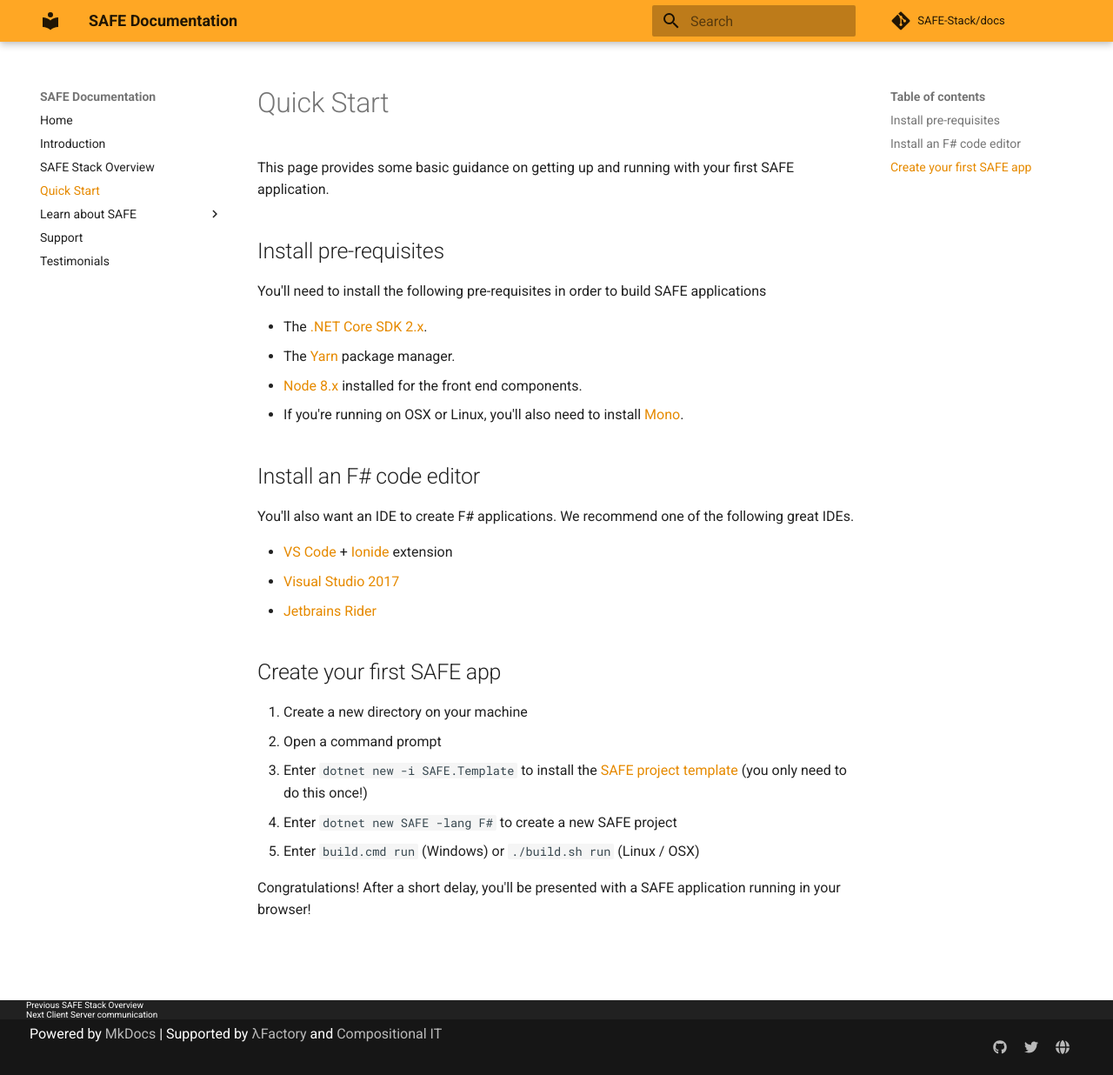
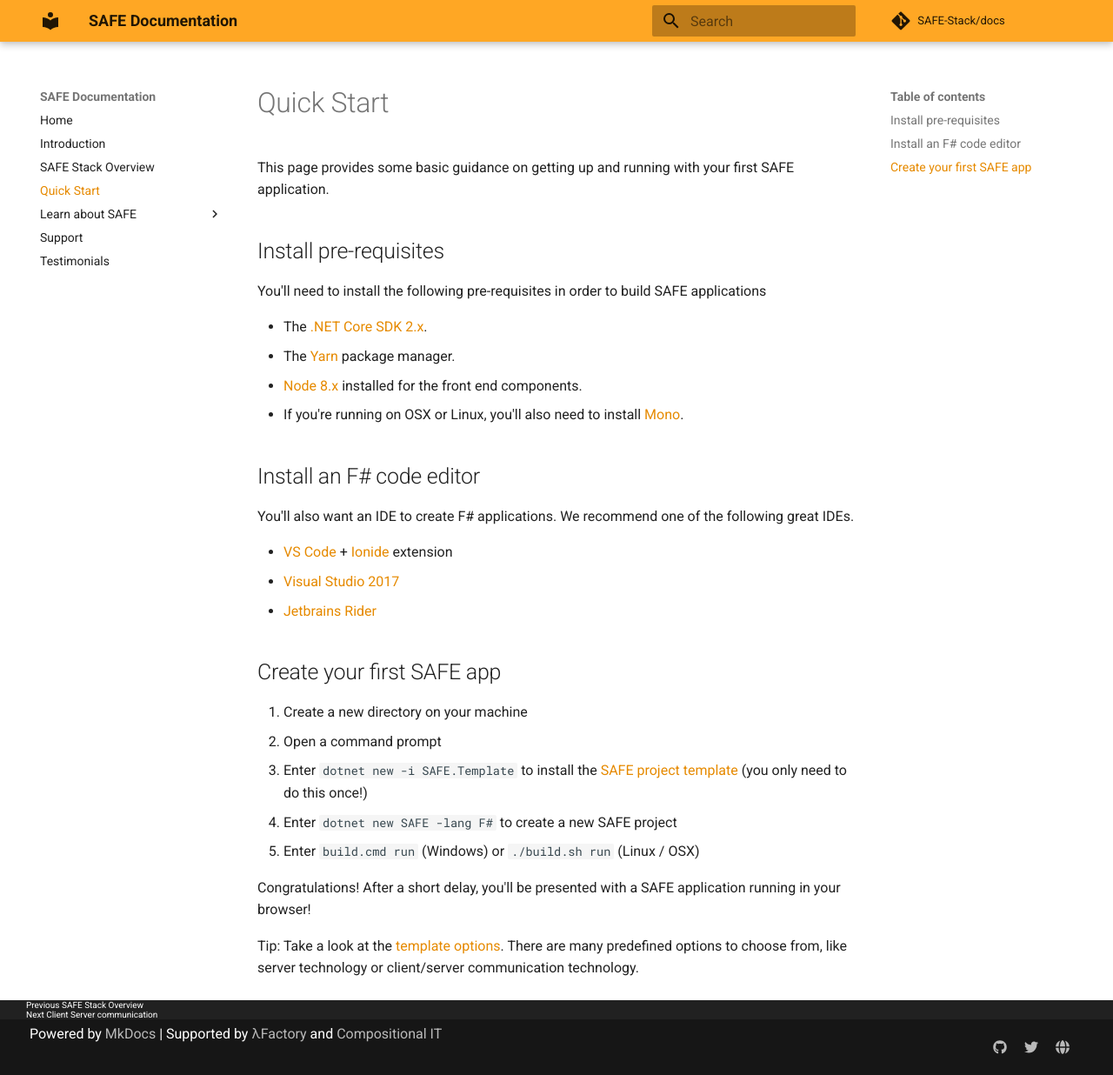
Before and after one commit to SAFE-Stack/docs, an MkDocs documentation site: the page built from docs/quickstart.md, in a window 1280 px wide and 1236 px high. Shown: the whole window at 87% size. Built offline with MkDocs 1.6.1 and Material for MkDocs 9.7.7, drawn with Linux system fonts in a browser that asks for light colours; comment, search, counter and statistics services are not loaded; old or Windows-style settings are respelled for this version of MkDocs.

Commit message:
Add hint to template options

```diff
--- a/docs/quickstart.md
+++ b/docs/quickstart.md
@@ -23,3 +23,5 @@ You'll also want an IDE to create F# applications. We recommend one of the follo
 5. Enter `build.cmd run` (Windows) or `./build.sh run` (Linux / OSX)
 
 Congratulations! After a short delay, you'll be presented with a SAFE application running in your browser!
+
+Tip: Take a look at the [template options](https://github.com/SAFE-Stack/SAFE-template#template-options). There are many predefined options to choose from, like server technology or client/server communication technology.
```
